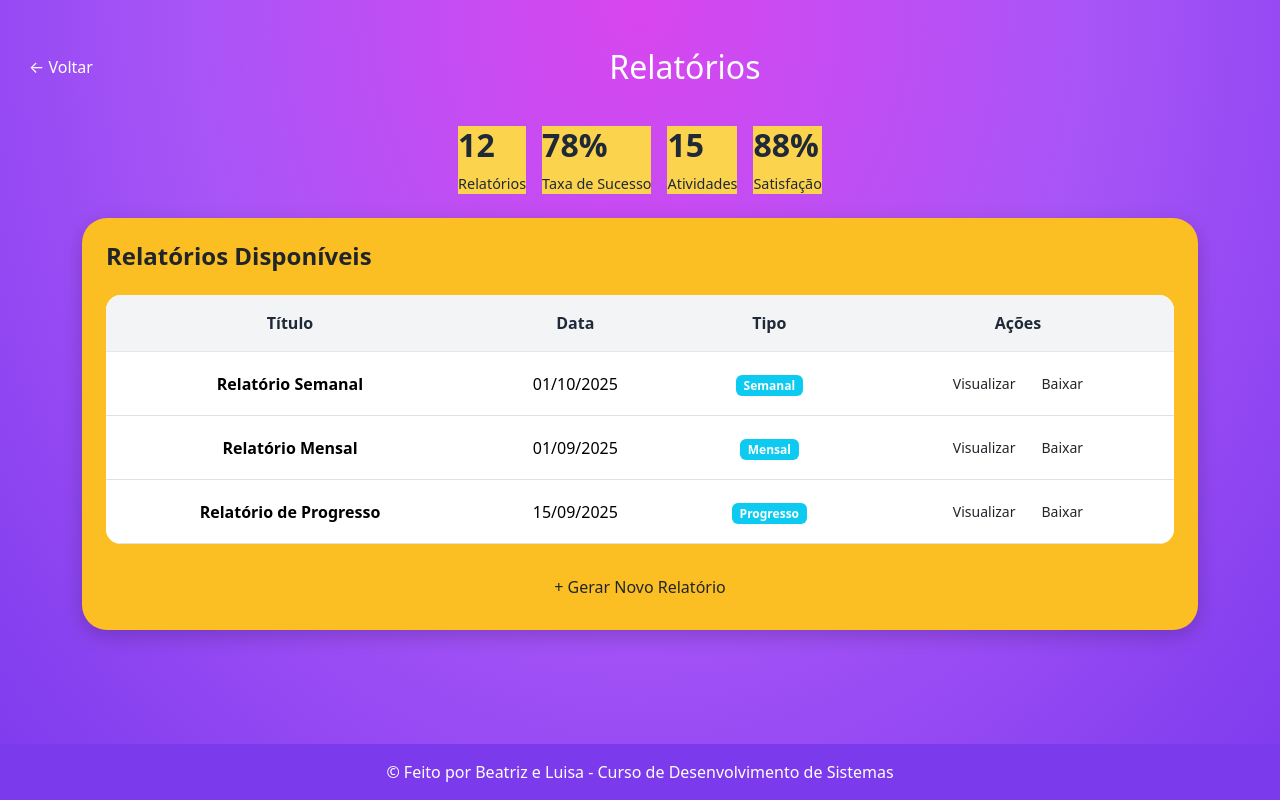
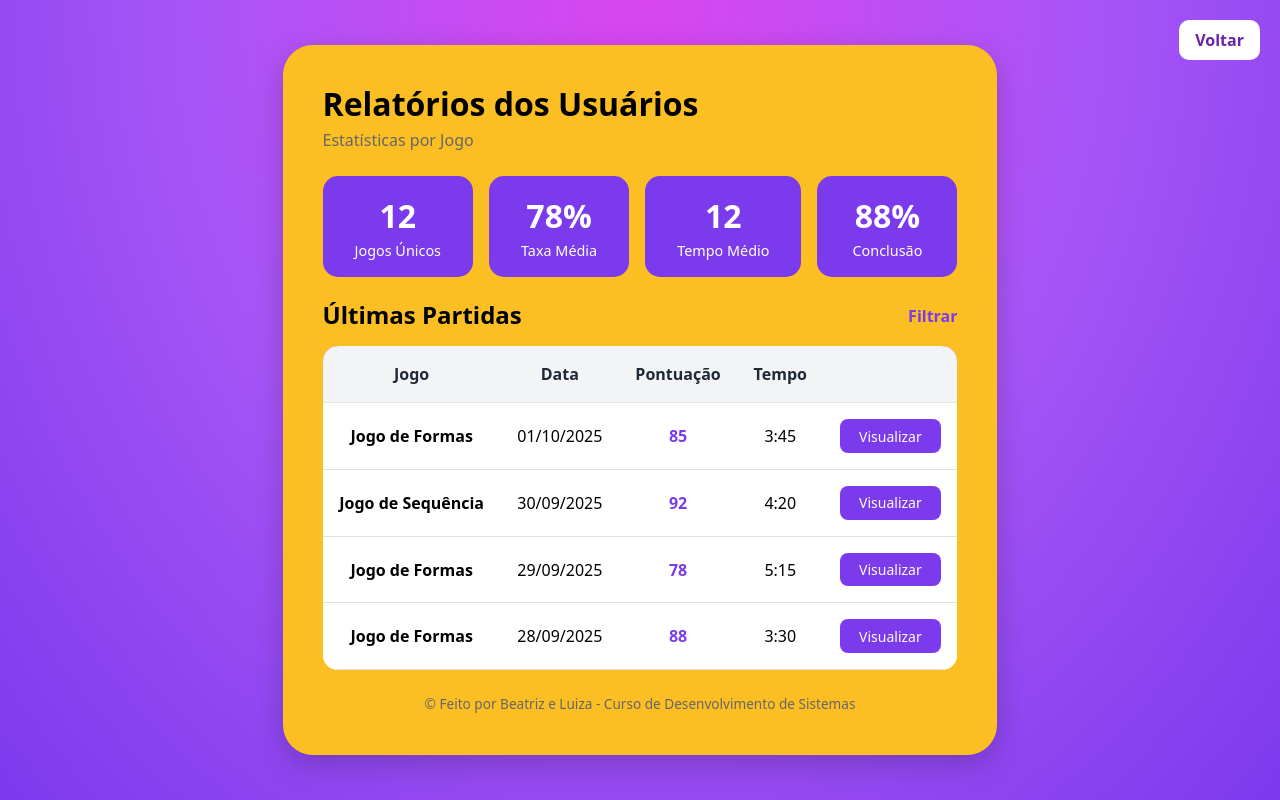
Before and after one commit to BiaS1lva6/RobertoRobo, a React (Vite) app: page /admin/reports in a window 1280 px wide. Built offline with nearby package versions, Linux system fonts and the light colour scheme.

Commit message:
feat: update AdminDashboard and AdminReports pages with new game statistics layout and navigation improvements

```diff
--- a/src/pages/AdminChildren.jsx
+++ b/src/pages/AdminChildren.jsx
@@ -1,93 +1,157 @@
 import { useState } from "react";
 import { useNavigate } from "react-router";
-import Footer from "../components/Footer";
 
 export default function AdminChildren() {
-  const navigate = useNavigate();
-  const [children] = useState([
-    { id: 1, name: "João Silva", age: 7, email: "joao@robo.com", jogos: 45, lastAccess: "Hoje, 14:30" },
-    { id: 2, name: "Maria Santos", age: 8, email: "maria@robo.com", jogos: 62, lastAccess: "Ontem, 16:15" },
-    { id: 3, name: "Pedro Costa", age: 6, email: "pedro@robo.com", jogos: 38, lastAccess: "Hoje, 10:20" },
-    { id: 4, name: "Ana Oliveira", age: 7, email: "ana@robo.com", jogos: 51, lastAccess: "Hoje, 15:45" },
-    { id: 5, name: "Lucas Ferreira", age: 9, email: "lucas@robo.com", jogos: 73, lastAccess: "Ontem, 11:30" },
-  ]);
+  const router = useNavigate()
+
+  const [children, setChildren] = useState([
+    { id: 1, name: "João Silva", age: 7, email: "joao@robo.com", games: 48, lastAccess: "Hoje, 10:30" },
+    { id: 2, name: "Maria Santos", age: 8, email: "maria@robo.com", games: 65, lastAccess: "Ontem, 14:25" },
+    { id: 3, name: "Ana Oliveira", age: 7, email: "ana@robo.com", games: 31, lastAccess: "Hoje, 16:15" },
+    { id: 4, name: "Lucas Ferreira", age: 9, email: "lucas@robo.com", games: 73, lastAccess: "Ontem, 11:48" },
+  ])
+
+  const totalChildren = children.length
+  const totalGames = children.reduce((acc, child) => acc + child.games, 0)
+  const avgGames = Math.round(totalGames / children.length)
+
+  const handleDelete = (id) => {
+    if (confirm("Tem certeza que deseja excluir esta criança?")) {
+      setChildren(children.filter((child) => child.id !== id));
+    }
+  };
 
   return (
-    <div className="purple-gradient p-4" style={{ minHeight: "100vh", overflowY: "auto" }}>
+    <div className="purple-gradient" style={{ minHeight: "100vh", padding: "2rem" }}>
+      <div className="d-flex justify-content-end mb-3">
       <button
-        onClick={() => navigate(-1)}
-        className="btn btn-light position-absolute"
+  onClick={() => router(-1)}
   style={{
+    position: "absolute",
     top: "20px",
     right: "20px",
+    background: "white",
+    border: "none",
+    borderRadius: "10px",
+    padding: "0.5rem 1rem",
+    color: "var(--text-purple)",
+    fontWeight: "600",
+    cursor: "pointer",
   }}
 >
   Voltar
 </button>
+      </div>
 
       <div
-  className="card bg-warning text-dark mx-auto"
+      className="custom-table"
         style={{
-    maxWidth: "1400px", // Aumenta a largura máxima
-    padding: "2rem", // Aumenta o espaçamento interno
-    minHeight: "650px", // Define uma altura mínima
+          borderRadius: "30px",
+          padding: "2.5rem",
+          maxWidth: "900px",
+          margin: "0 auto",
+          boxShadow: "0 10px 30px rgba(0,0,0,0.2)",
         }}
       >
-        <h1 className="text-center fw-bold mb-4">Crianças Cadastradas</h1>
+        <h2 className="fw-bold mb-4" style={{ color: "#000", fontSize: "2rem" }}>
+          Crianças Cadastradas
+        </h2>
 
-        <div className="row text-center mb-4">
-          <div className="col">
-            <div className="bg-light p-3 rounded">
-              <h4 className="fw-bold">5</h4>
-              <p>Total de Crianças</p>
+        <div className="d-flex gap-3 mb-4 flex-wrap">
+          <div
+            style={{
+              background: "#7C3AED",
+              borderRadius: "15px",
+              padding: "1rem 2rem",
+              color: "white",
+              textAlign: "center",
+              minWidth: "150px",
+            }}
+          >
+            <div style={{ fontSize: "2rem", fontWeight: "bold" }}>{totalChildren}</div>
+            <div style={{ fontSize: "0.9rem" }}>Total de Crianças</div>
           </div>
+          <div
+            style={{
+              background: "#7C3AED",
+              borderRadius: "15px",
+              padding: "1rem 2rem",
+              color: "white",
+              textAlign: "center",
+              minWidth: "150px",
+            }}
+          >
+            <div style={{ fontSize: "2rem", fontWeight: "bold" }}>{totalGames}</div>
+            <div style={{ fontSize: "0.9rem" }}>Jogos Realizados</div>
           </div>
-          <div className="col">
-            <div className="bg-light p-3 rounded">
-              <h4 className="fw-bold">269</h4>
-              <p>Jogos Realizados</p>
-            </div>
-          </div>
-          <div className="col">
-            <div className="bg-light p-3 rounded">
-              <h4 className="fw-bold">54</h4>
-              <p>Média por Criança</p>
-            </div>
+          <div
+            style={{
+              background: "#7C3AED",
+              borderRadius: "15px",
+              padding: "1rem 2rem",
+              color: "white",
+              textAlign: "center",
+              minWidth: "150px",
+            }}
+          >
+            <div style={{ fontSize: "2rem", fontWeight: "bold" }}>{avgGames}</div>
+            <div style={{ fontSize: "0.9rem" }}>Média por Criança</div>
           </div>
         </div>
 
-        <div className="table-responsive">
-          <table className="table table-striped table-hover">
-            <thead>
+        <div className="mb-3 d-flex justify-content-between align-items-center">
+          <h4 className="fw-bold mb-0" style={{ color: "#000" }}>
+            Crianças Cadastradas
+          </h4>
+          <a href="#" style={{ color: "#7C3AED", textDecoration: "none", fontWeight: "600" }}>
+            Filtrar
+          </a>
+        </div>
+
+        <div style={{ background: "white", borderRadius: "15px", overflow: "hidden" }}>
+          <table className="table table-hover mb-0">
+            <thead style={{ background: "#7C3AED", color: "white" }}>
               <tr>
-                <th>Nome</th>
-                <th>Idade</th>
-                <th>Email</th>
-                <th>Jogos</th>
-                <th>Último Acesso</th>
-                <th>Ações</th>
+                <th style={{ padding: "1rem", border: "none" }}>Nome</th>
+                <th style={{ padding: "1rem", border: "none" }}>Idade</th>
+                <th style={{ padding: "1rem", border: "none" }}>Email</th>
+                <th style={{ padding: "1rem", border: "none" }}>Jogos</th>
+                <th style={{ padding: "1rem", border: "none" }}>Último Acesso</th>
+                <th style={{ padding: "1rem", border: "none" }}></th>
               </tr>
             </thead>
             <tbody>
               {children.map((child) => (
                 <tr key={child.id}>
-                  <td>{child.name}</td>
-                  <td>{child.age} anos</td>
-                  <td>
-                    <a href={`mailto:${child.email}`}>{child.email}</a>
-                  </td>
-                  <td>{child.jogos}</td>
-                  <td>{child.lastAccess}</td>
-                  <td>
+                  <td style={{ padding: "1rem", fontWeight: "600" }}>{child.name}</td>
+                  <td style={{ padding: "1rem" }}>{child.age} anos</td>
+                  <td style={{ padding: "1rem" }}>{child.email}</td>
+                  <td style={{ padding: "1rem", fontWeight: "600", color: "#7C3AED" }}>{child.games}</td>
+                  <td style={{ padding: "1rem" }}>{child.lastAccess}</td>
+                  <td style={{ padding: "1rem" }}>
                     <button
-                      className="btn btn-warning btn-sm me-2"
-                      onClick={() => alert("Editar criança")}
+                      className="btn btn-sm me-2"
+                      style={{
+                        background: "#7C3AED",
+                        color: "white",
+                        borderRadius: "8px",
+                        padding: "0.4rem 1rem",
+                        border: "none",
+                      }}
+                      onClick={() => alert(`Editar ${child.name}`)}
                     >
                       Editar
                     </button>
                     <button
-                      className="btn btn-danger btn-sm"
-                      onClick={() => alert("Excluir criança")}
+                      className="btn btn-sm"
+                      style={{
+                        background: "#7C3AED",
+                        color: "white",
+                        borderRadius: "8px",
+                        padding: "0.4rem 1rem",
+                        border: "none",
+                      }}
+                      onClick={() => handleDelete(child.id)}
                     >
                       Excluir
                     </button>
@@ -97,8 +161,11 @@ export default function AdminChildren() {
             </tbody>
           </table>
         </div>
+
+        <div className="text-center mt-4" style={{ fontSize: "0.85rem", color: "#666" }}>
+          © Feito por Beatriz e Luiza - Curso de Desenvolvimento de Sistemas
         </div>
-      <Footer />
       </div>
-  );
+    </div>
+  )
 }
--- a/src/pages/AdminDashboard.jsx
+++ b/src/pages/AdminDashboard.jsx
@@ -14,7 +14,7 @@ export default function AdminDashboard() {
         </div>
 
         <p style={{ color: "white", fontSize: "1.2rem", marginBottom: "3rem" }}>
-          Bem-vindo, {user?.nome}!
+        Bem-vindo, {user?.nome || "Tutor"}!
         </p>
 
         <div className="d-flex justify-content-center gap-4">
--- a/src/pages/AdminReports.jsx
+++ b/src/pages/AdminReports.jsx
@@ -1,63 +1,148 @@
 import { useState } from "react";
-import Header from "../components/Header";
-import StatsCard from "../components/StatsCard";
-import Footer from "../components/Footer";
+import { useNavigate } from "react-router";
 
 export default function AdminReports() {
-  const [reports] = useState([
-    { id: 1, title: "Relatório Semanal", date: "01/10/2025", type: "Semanal" },
-    { id: 2, title: "Relatório Mensal", date: "01/09/2025", type: "Mensal" },
-    { id: 3, title: "Relatório de Progresso", date: "15/09/2025", type: "Progresso" },
-  ]);
+  const router = useNavigate()
+
+  const [games] = useState([
+    { id: 1, name: "Jogo de Formas", date: "01/10/2025", score: 85, time: "3:45" },
+    { id: 2, name: "Jogo de Sequência", date: "30/09/2025", score: 92, time: "4:20" },
+    { id: 3, name: "Jogo de Formas", date: "29/09/2025", score: 78, time: "5:15" },
+    { id: 4, name: "Jogo de Formas", date: "28/09/2025", score: 88, time: "3:30" },
+  ])
 
   return (
-    <div
-      className="purple-gradient scrollable"
-      style={{ minHeight: "100vh", paddingBottom: "2rem" }}
+    <div className="purple-gradient" style={{ minHeight: "100vh", padding: "2rem" }}>
+      <div className="d-flex justify-content-end mb-3">
+      <button
+  onClick={() => router(-1)}
+  style={{
+    position: "absolute",
+    top: "20px",
+    right: "20px",
+    background: "white",
+    border: "none",
+    borderRadius: "10px",
+    padding: "0.5rem 1rem",
+    color: "var(--text-purple)",
+    fontWeight: "600",
+    cursor: "pointer",
+  }}
 >
-      <Header title="Relatórios" showBackButton={true} />
-
-      <div className="container py-4">
-        <div className="d-flex gap-3 mb-4 flex-wrap justify-content-center">
-          <StatsCard value="12" label="Relatórios" />
-          <StatsCard value="78%" label="Taxa de Sucesso" />
-          <StatsCard value="15" label="Atividades" />
-          <StatsCard value="88%" label="Satisfação" />
+  Voltar
+</button>
       </div>
 
-        <div className="custom-table p-4">
-          <h4 className="mb-4 fw-bold">Relatórios Disponíveis</h4>
+      <div
+        className="custom-table"
+        style={{
+          borderRadius: "30px",
+          padding: "2.5rem",
+          maxWidth: "900px",
+          margin: "0 auto",
+          boxShadow: "0 10px 30px rgba(0,0,0,0.2)",
+        }}
+      >
+        <h2 className="fw-bold mb-1" style={{ color: "#000", fontSize: "2rem" }}>
+          Relatórios dos Usuários
+        </h2>
+        <p style={{ color: "#666", fontSize: "1rem", marginBottom: "1.5rem" }}>Estatísticas por Jogo</p>
 
-          <div className="table-responsive">
-            <table className="table table-hover">
-              <thead>
+        <div className="d-flex gap-3 mb-4 flex-wrap">
+          <div
+            style={{
+              background: "#7C3AED",
+              borderRadius: "15px",
+              padding: "1rem 2rem",
+              color: "white",
+              textAlign: "center",
+              minWidth: "140px",
+            }}
+          >
+            <div style={{ fontSize: "2rem", fontWeight: "bold" }}>12</div>
+            <div style={{ fontSize: "0.9rem" }}>Jogos Únicos</div>
+          </div>
+          <div
+            style={{
+              background: "#7C3AED",
+              borderRadius: "15px",
+              padding: "1rem 2rem",
+              color: "white",
+              textAlign: "center",
+              minWidth: "140px",
+            }}
+          >
+            <div style={{ fontSize: "2rem", fontWeight: "bold" }}>78%</div>
+            <div style={{ fontSize: "0.9rem" }}>Taxa Média</div>
+          </div>
+          <div
+            style={{
+              background: "#7C3AED",
+              borderRadius: "15px",
+              padding: "1rem 2rem",
+              color: "white",
+              textAlign: "center",
+              minWidth: "140px",
+            }}
+          >
+            <div style={{ fontSize: "2rem", fontWeight: "bold" }}>12</div>
+            <div style={{ fontSize: "0.9rem" }}>Tempo Médio</div>
+          </div>
+          <div
+            style={{
+              background: "#7C3AED",
+              borderRadius: "15px",
+              padding: "1rem 2rem",
+              color: "white",
+              textAlign: "center",
+              minWidth: "140px",
+            }}
+          >
+            <div style={{ fontSize: "2rem", fontWeight: "bold" }}>88%</div>
+            <div style={{ fontSize: "0.9rem" }}>Conclusão</div>
+          </div>
+        </div>
+
+        <div className="mb-3 d-flex justify-content-between align-items-center">
+          <h4 className="fw-bold mb-0" style={{ color: "#000" }}>
+            Últimas Partidas
+          </h4>
+          <a href="#" style={{ color: "#7C3AED", textDecoration: "none", fontWeight: "600" }}>
+            Filtrar
+          </a>
+        </div>
+
+        <div style={{ background: "white", borderRadius: "15px", overflow: "hidden" }}>
+          <table className="table table-hover mb-0">
+            <thead style={{ background: "#7C3AED", color: "white" }}>
               <tr>
-                  <th>Título</th>
-                  <th>Data</th>
-                  <th>Tipo</th>
-                  <th>Ações</th>
+                <th style={{ padding: "1rem", border: "none" }}>Jogo</th>
+                <th style={{ padding: "1rem", border: "none" }}>Data</th>
+                <th style={{ padding: "1rem", border: "none" }}>Pontuação</th>
+                <th style={{ padding: "1rem", border: "none" }}>Tempo</th>
+                <th style={{ padding: "1rem", border: "none" }}></th>
               </tr>
             </thead>
             <tbody>
-                {reports.map((report) => (
-                  <tr key={report.id}>
-                    <td className="fw-bold">{report.title}</td>
-                    <td>{report.date}</td>
-                    <td>
-                      <span className="badge bg-info">{report.type}</span>
-                    </td>
-                    <td>
+              {games.map((game) => (
+                <tr key={game.id}>
+                  <td style={{ padding: "1rem", fontWeight: "600" }}>{game.name}</td>
+                  <td style={{ padding: "1rem" }}>{game.date}</td>
+                  <td style={{ padding: "1rem", fontWeight: "600", color: "#7C3AED" }}>{game.score}</td>
+                  <td style={{ padding: "1rem" }}>{game.time}</td>
+                  <td style={{ padding: "1rem" }}>
                     <button
-                        className="btn btn-sm btn-purple me-2"
-                        onClick={() => alert("Visualizar relatório")}
+                      className="btn btn-sm"
+                      style={{
+                        background: "#7C3AED",
+                        color: "white",
+                        borderRadius: "8px",
+                        padding: "0.4rem 1.2rem",
+                        border: "none",
+                      }}
+                      onClick={() => alert(`Visualizar detalhes de ${game.name}`)}
                     >
                       Visualizar
-                      </button>
-                      <button
-                        className="btn btn-sm btn-yellow"
-                        onClick={() => alert("Baixar relatório")}
-                      >
-                        Baixar
                     </button>
                   </td>
                 </tr>
@@ -66,17 +151,10 @@ export default function AdminReports() {
           </table>
         </div>
 
-          <div className="text-center mt-4">
-            <button
-              className="btn btn-yellow"
-              onClick={() => alert("Gerar novo relatório")}
-            >
-              + Gerar Novo Relatório
-            </button>
+        <div className="text-center mt-4" style={{ fontSize: "0.85rem", color: "#666" }}>
+          © Feito por Beatriz e Luiza - Curso de Desenvolvimento de Sistemas
         </div>
       </div>
     </div>
-      <Footer/>
-    </div>
-  );
+  )
 }
```
Lines whose indentation alone changed are shown as unchanged.
